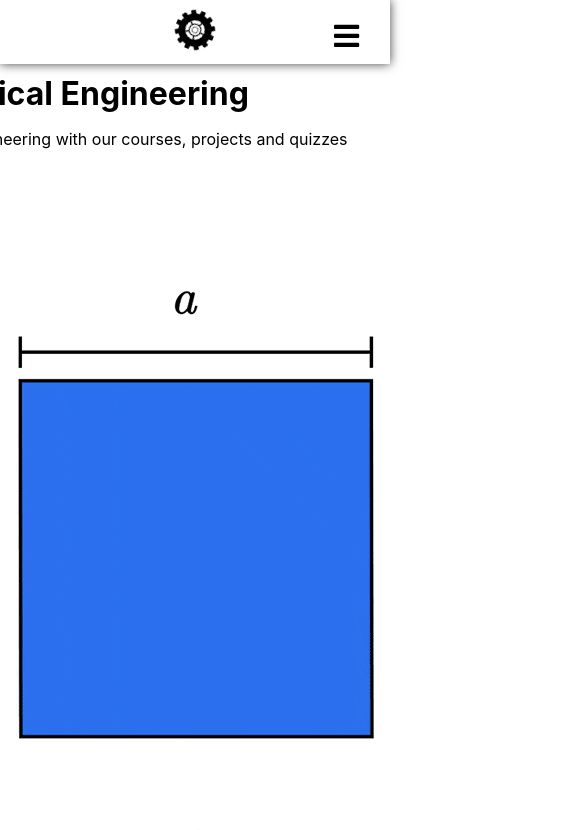
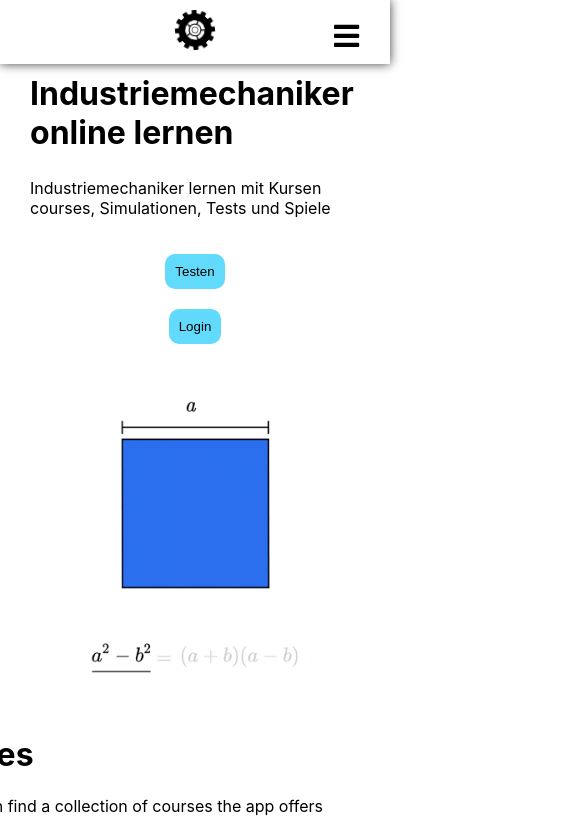
Before and after one commit to HuberAdrian/learning-platform, a React (Create React App) app: page / in a window 390 px wide. Shown: the top 830 px of the page, 585 px wide, since content can reach past the window. Built offline with nearby package versions, Linux system fonts and the light colour scheme.

Commit message:
added css to homepage

```diff
--- a/src/App.css
+++ b/src/App.css
@@ -243,32 +243,86 @@
   margin: 0 0 500px; /* This is to push the text down while testing */
 }
 
-.home-text h1 {
+.home-text {
+  display: flex;
+  flex-direction: row;
+}
+
+.home-text-wrapper {
+  display: flex;
+  flex-direction: column;
+  justify-content: center;
+}
+
+
+.home-text-wrapper h1 {
   font-size: 2rem;
   margin: 10px 0;
 }
 
-.home-text button {
+
+.home-buttons button {
+  background-color: #61dafb;
+  color: black;
+  border: none;
+  border-radius: 10px;
+  padding: 10px 20px;
+  margin: 0 10px;
+  cursor: pointer;
+}
+
+.home-buttons button:hover {
   background-color: #61dafb;
   color: white;
   border: none;
   border-radius: 10px;
-  padding: 10px;
-  margin: 0 10px;
   cursor: pointer;
 }
 
-.home-text button:hover {
-  background-color: #61dafb;
-  color: white;
-  border: none;
-  border-radius: 10px;
-  padding: 10px;
-  margin: 0 10px;
-  cursor: pointer;
+/* make the home page responsive */
+@media (max-width: 768px) {
+  .home-container {
+    flex-direction: column;
+    justify-content: center;
+    align-items: center;
+    margin: 0 10px;
+  }
+
+  .home-text {
+    display: flex;
+    flex-direction: column;
+    justify-content: center;
+    align-items: center;
+    margin: 0 10px;
+  }
+
+  .home-text-wrapper {
+    display: flex;
+    flex-direction: column;
+    justify-content: center;
+    align-items: center;
+    margin: 0 10px;
+  }
+
+  .home-buttons {
+    display: flex;
+    flex-direction: column;
+    justify-content: center;
+    align-items: center;
+    margin: 10px;
+  }
+
+  .home-buttons button {
+    border-radius: 10px;
+    padding: 10px;
+    margin: 10px;
+  }
+
+  .home-image {
+    width: 100%;
+    height: 100%;
+  }
 }
-
-
 
 
 /* ------------------- CSS for Pricing ---------------------- */
@@ -322,6 +376,7 @@
   justify-content: space-between;
   align-items: center;
 }
+
 
 
 /* ------------------- CSS for Courses ---------------------- */
--- a/src/Home.js
+++ b/src/Home.js
@@ -16,13 +16,16 @@ function Home() {
             <Navbar />
             <div id='start' className="home-container">
                 <div className="home-text">
-                    <h1>Learn Mechanical Engineering</h1>
-                    <p>Learn about mechanical engineering with our courses, projects and quizzes</p>
-                    <button className="home-button-test">Testen</button>
-                    <button className="home-button-login">Login</button>
-                    <img src={problem_solving} alt="problem solving" />
+                    <div className="home-text-wrapper">
+                        <h1>Industriemechaniker online lernen</h1>
+                        <p>Industriemechaniker lernen mit Kursen courses, Simulationen, Tests und Spiele</p>
+                        <div className="home-buttons">
+                            <button className="home-button-test">Testen</button>
+                            <button className="home-button-login">Login</button>
+                        </div>
+                    </div>
+                    <img className='home-image' src={problem_solving} alt="problem solving" />
                 </div>
-                <div className="home-image"></div>
                 <Element name="courses">
                     <Courses />
                 </Element>
```
